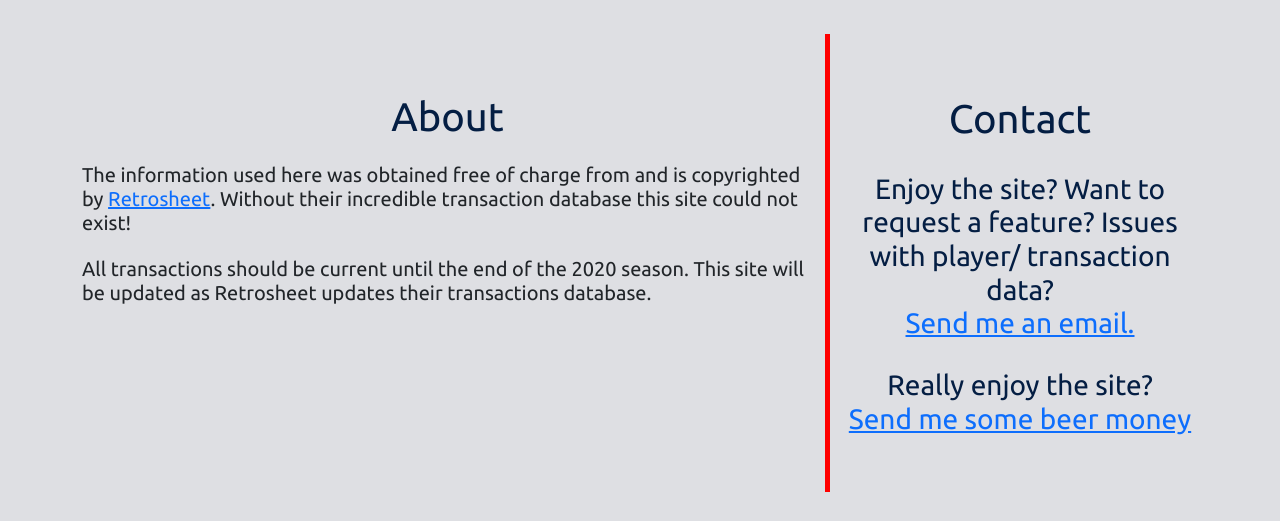
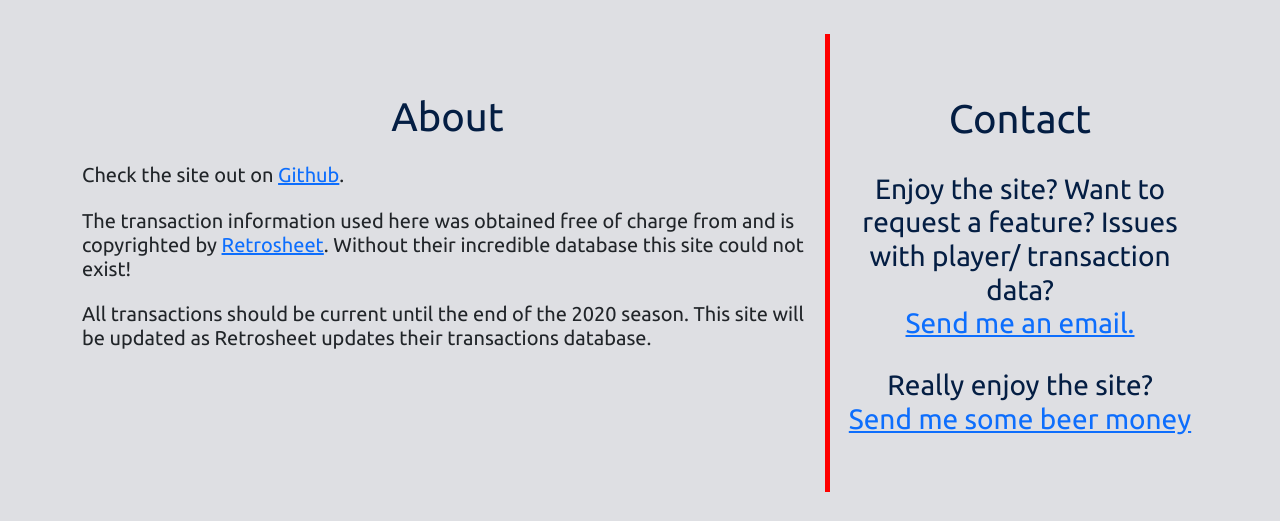
Before and after one commit to GrubHubGitTub/BaseballTradeTrees, a Flask app: page /contact in a window 1280 px wide. Shown: the part 56-577 px from the top of the page. Run offline with Flask 2, Linux system fonts and the light colour scheme.

Commit message:
add github and fix readme

```diff
--- a/templates/contact.html
+++ b/templates/contact.html
@@ -39,7 +39,8 @@
     <div class="row">
         <div class="col-md-8" style="margin:3% 0 0 0">
             <h1 class="about"> About </h1>
-            <h5 class="about-text">The information used here was obtained free of charge from and is copyrighted by <a href="https://www.retrosheet.org">Retrosheet</a>. Without their incredible transaction database this site could not exist!</h5>
+            <h5 class="about-text">Check the site out on <a href="https://github.com/GrubHubGitTub/BaseballTradeTrees">Github</a>.</h5>
+            <h5 class="about-text">The transaction information used here was obtained free of charge from and is copyrighted by <a href="https://www.retrosheet.org">Retrosheet</a>. Without their incredible database this site could not exist!</h5>
             <h5 class="about-text">All transactions should be current until the end of the 2020 season. This site will be updated as Retrosheet updates their transactions database. </h5>
         </div>
         <div class="col-md-4" style="margin:4% 0">
--- a/templates/home.html
+++ b/templates/home.html
@@ -66,9 +66,11 @@
 
 </div>
 <div class="footer">
+        <p>View the site on <a href="https://github.com/GrubHubGitTub/BaseballTradeTrees">Github</a>.</p>
         <p>Transaction and player information was obtained free of charge from <a href="https://www.retrosheet.org">Retrosheet</a>.</p>
         <p>This site is not affiliated with Major League Baseball or any of their teams, partners, entities, subsidiaries, etc.
         </p>
+
         </div>
 </body>
 </html>
```
Also changed, not shown: README.md.
